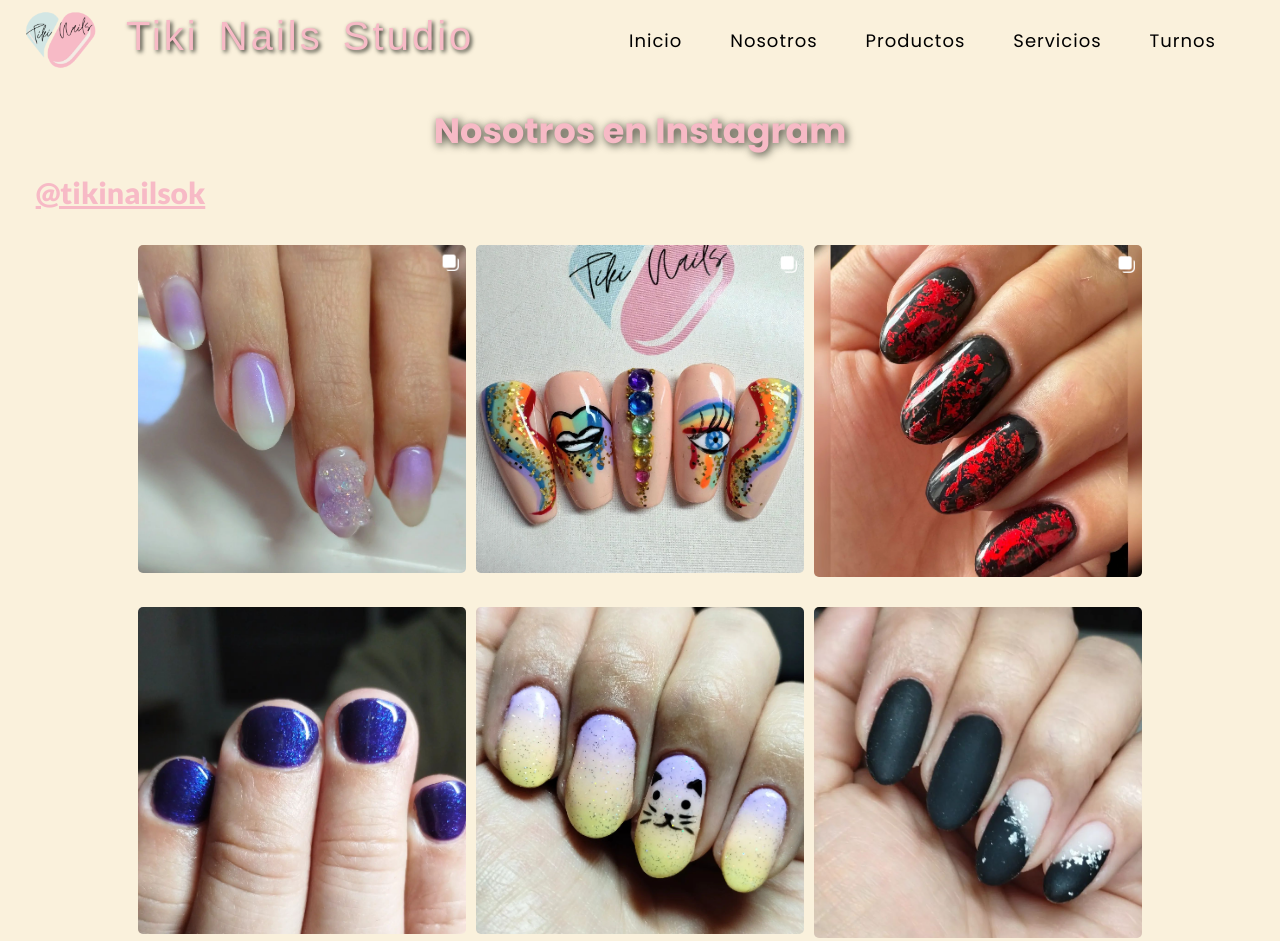
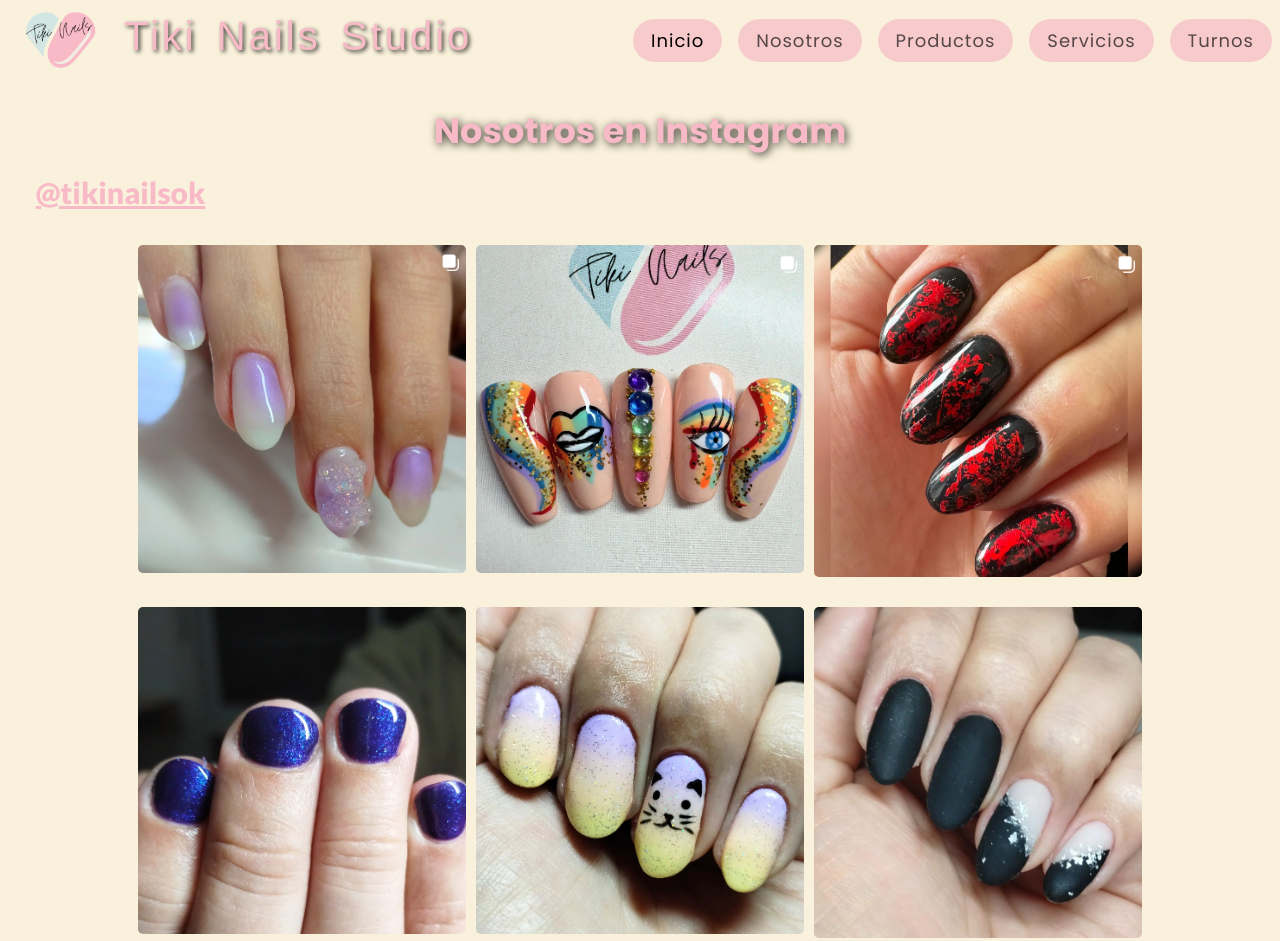
Before and after one commit to micaacuna/TikiNails_JS, a plain HTML site: page pages/nosotros.html in a window 1280 px wide. Shown: the top 941 px of the page. Drawn offline with nearby package versions, Linux system fonts and the light colour scheme; a web font is replaced by a local one.

Commit message:
corregi estilos navbar

```diff
--- a/css/style.css
+++ b/css/style.css
@@ -65,8 +65,10 @@ header nav ul li {
     font-size: 18px ;
     letter-spacing: 1px;
     color: #36382e;
-    padding: 8px;
+    padding: 0px 10px;
     margin: 8px;
+    background-color: #f7bac6b3;
+    border-radius: 50px;
 }
 /*MAIN*/
 
--- a/pages/nosotros.html
+++ b/pages/nosotros.html
@@ -12,34 +12,36 @@
 
 <body>
     <header>
-        <nav class="navbar navbar-expand-lg ">
-            <div class="">
-                <a class="navbar-brand" href="#"><img src="../img/logo_tiki.png" alt="Logo Tiki Nails"></a>
-                <h1> Tiki Nails Studio </h1>
+        <nav class="navbar navbar-expand-lg container-fluid">
+            <div class="d-flex align-items-center">
+                <a class="navbar-brand" href="#">
+                    <img src="../img/logo_tiki.png" alt="Logo Tiki Nails">
+                </a>
+                <h1 class="ms-2">Tiki Nails Studio</h1>
             </div>
             <button class="navbar-toggler" type="button" data-bs-toggle="collapse" data-bs-target="#navbarNav"
                 aria-controls="navbarNav" aria-expanded="false" aria-label="Toggle navigation">
                 <span class="navbar-toggler-icon"></span>
             </button>
-            <nav class="collapse navbar-collapse" id="navbarNav">
-                <ul class="navbar-nav">
+            <div class="collapse navbar-collapse justify-content-end" id="navbarNav">
+                <ul class="navbar-nav ms-auto">
                     <li class="nav-item">
-                        <a class="nav-link active" aria-current="page" href="..//index.html">Inicio</a>
+                        <a class="nav-link active" aria-current="page" href="../index.html">Inicio</a>
                     </li>
                     <li class="nav-item">
-                        <a class="nav-link active" aria-current="page" href="./nosotros.html">Nosotros</a>
+                        <a class="nav-link" href="./nosotros.html">Nosotros</a>
                     </li>
                     <li class="nav-item">
-                        <a class="nav-link active" aria-current="page" href="./productos.html">Productos</a>
+                        <a class="nav-link" href="./productos.html">Productos</a>
                     </li>
                     <li class="nav-item">
-                        <a class="nav-link active" aria-current="page" href="./servicios.html">Servicios</a>
+                        <a class="nav-link" href="./servicios.html">Servicios</a>
                     </li>
                     <li class="nav-item">
-                        <a class="nav-link active" aria-current="page" href="./turnos.html">Turnos</a>
+                        <a class="nav-link" href="./turnos.html">Turnos</a>
                     </li>
                 </ul>
-            </nav>
+            </div>
         </nav>
     </header>
     <main>
@@ -102,6 +104,7 @@
             </form>
         </div>
     </footer>
+    <script src="https://cdn.jsdelivr.net/npm/bootstrap@5.3.3/dist/js/bootstrap.bundle.min.js" integrity="sha384-YvpcrYf0tY3lHB60NNkmXc5s9fDVZLESaAA55NDzOxhy9GkcIdslK1eN7N6jIeHz" crossorigin="anonymous"></script>
 </body>
 
 </html>
```
Also changed, not shown: pages/productos.html (+15 -12 lines), pages/servicios.html (+15 -12 lines), pages/turnos.html (+15 -13 lines).
